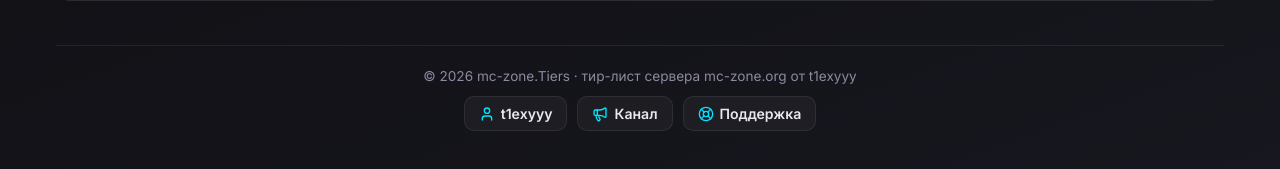
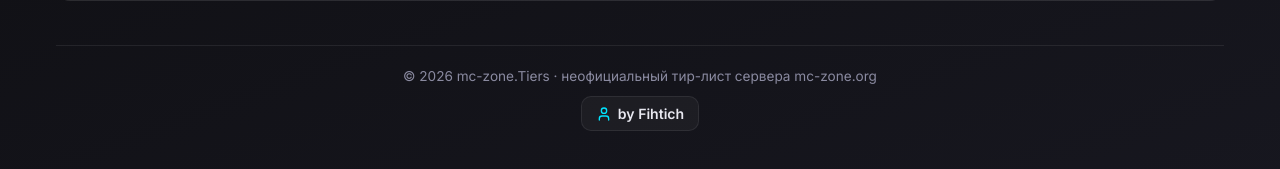
Before and after one commit to FihtichEQ/mc-zone-tiers., a plain HTML site: page index.html in a window 1280 px wide. Shown: the part 9844-10013 px from the top of the page. Drawn offline with nearby package versions, Linux system fonts and the light colour scheme.

Commit message:
Credit Fihtich as author
Co-Authored-By: Claude Sonnet 5.5 <noreply@anthropic.com>
Claude-Session: https://claude.ai/code/session_01QXw5MDvh9BhikKtjGgtuMx

```diff
--- a/index.html
+++ b/index.html
@@ -359,11 +359,9 @@ button { font: inherit; color: inherit; }
   <main id="content"></main>
 
   <footer class="footer">
-    <div>© <span id="year"></span> mc-zone.Tiers · тир-лист сервера mc-zone.org от t1exyyy</div>
+    <div>© <span id="year"></span> mc-zone.Tiers · неофициальный тир-лист сервера mc-zone.org</div>
     <div class="links">
-      <a class="link-btn" href="https://telegram.me/t1exyyy" target="_blank" rel="noopener"><i data-lucide="user"></i>t1exyyy</a>
-      <a class="link-btn" href="https://telegram.me/gemor_pvp" target="_blank" rel="noopener"><i data-lucide="megaphone"></i>Канал</a>
-      <a class="link-btn" href="https://telegram.me/gemor_pvpBot" target="_blank" rel="noopener"><i data-lucide="life-buoy"></i>Поддержка</a>
+      <span class="link-btn"><i data-lucide="user"></i>by Fihtich</span>
     </div>
   </footer>
 </div>
```
